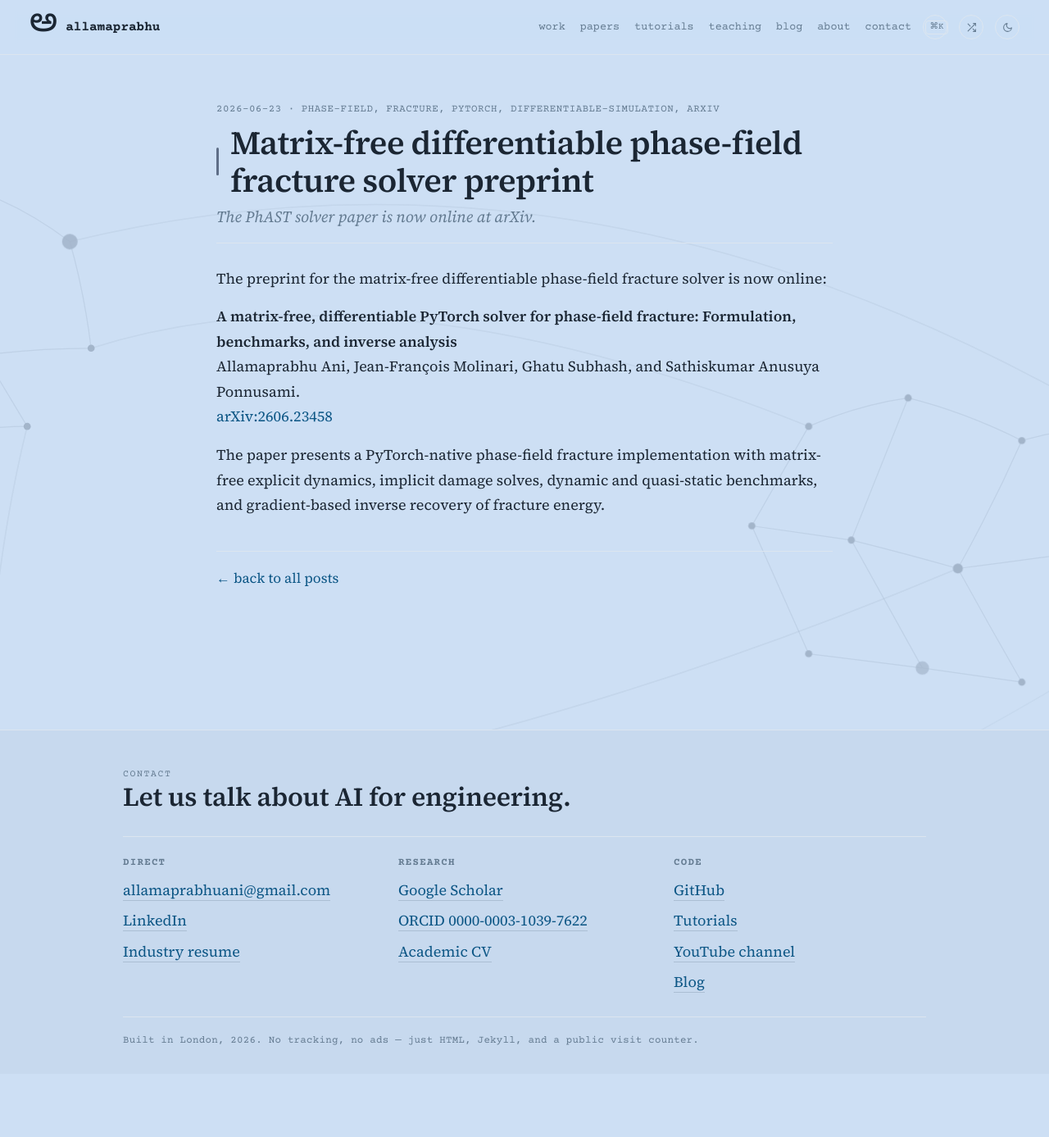
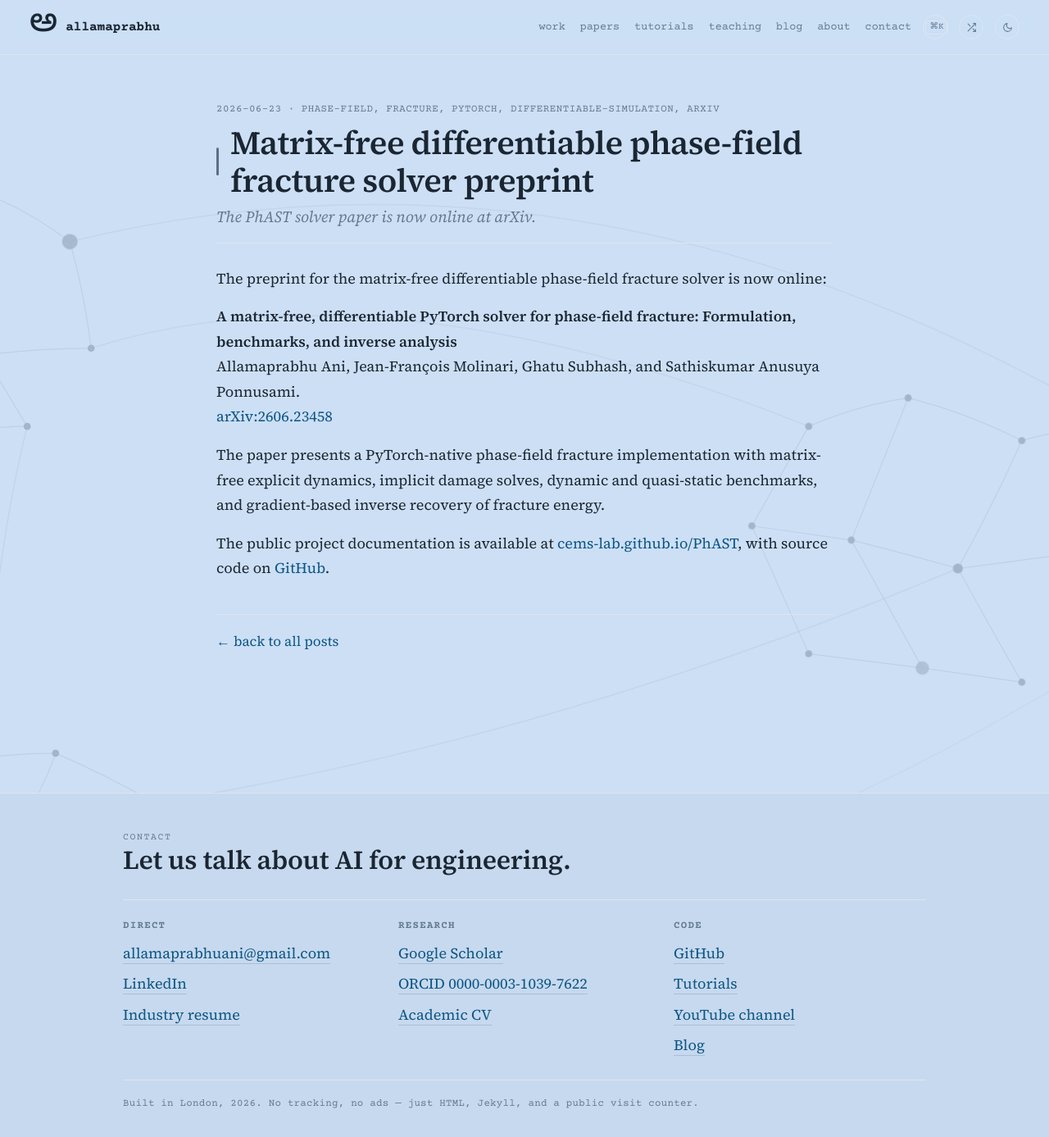
Before and after one commit to allamaprabhuani/allamaprabhuani.github.io, a Jekyll site: the page built from _posts/2026-06-23-phase-field-solver-arxiv.md, in a window 1280 px wide and 1387 px high. Shown: the whole window at 82% size. Built offline with Jekyll 4.4.1, drawn with Linux system fonts in a browser that asks for light colours.

Commit message:
Add PhAST docs and source links

```diff
--- a/_posts/2026-06-23-phase-field-solver-arxiv.md
+++ b/_posts/2026-06-23-phase-field-solver-arxiv.md
@@ -18,3 +18,7 @@ Anusuya Ponnusami.
 The paper presents a PyTorch-native phase-field fracture implementation with
 matrix-free explicit dynamics, implicit damage solves, dynamic and quasi-static
 benchmarks, and gradient-based inverse recovery of fracture energy.
+
+The public project documentation is available at
+[cems-lab.github.io/PhAST](https://cems-lab.github.io/PhAST/), with source code
+on [GitHub](https://github.com/CEMS-Lab/PhAST).
```
Also changed, not shown: index.html (+23 -2 lines).
